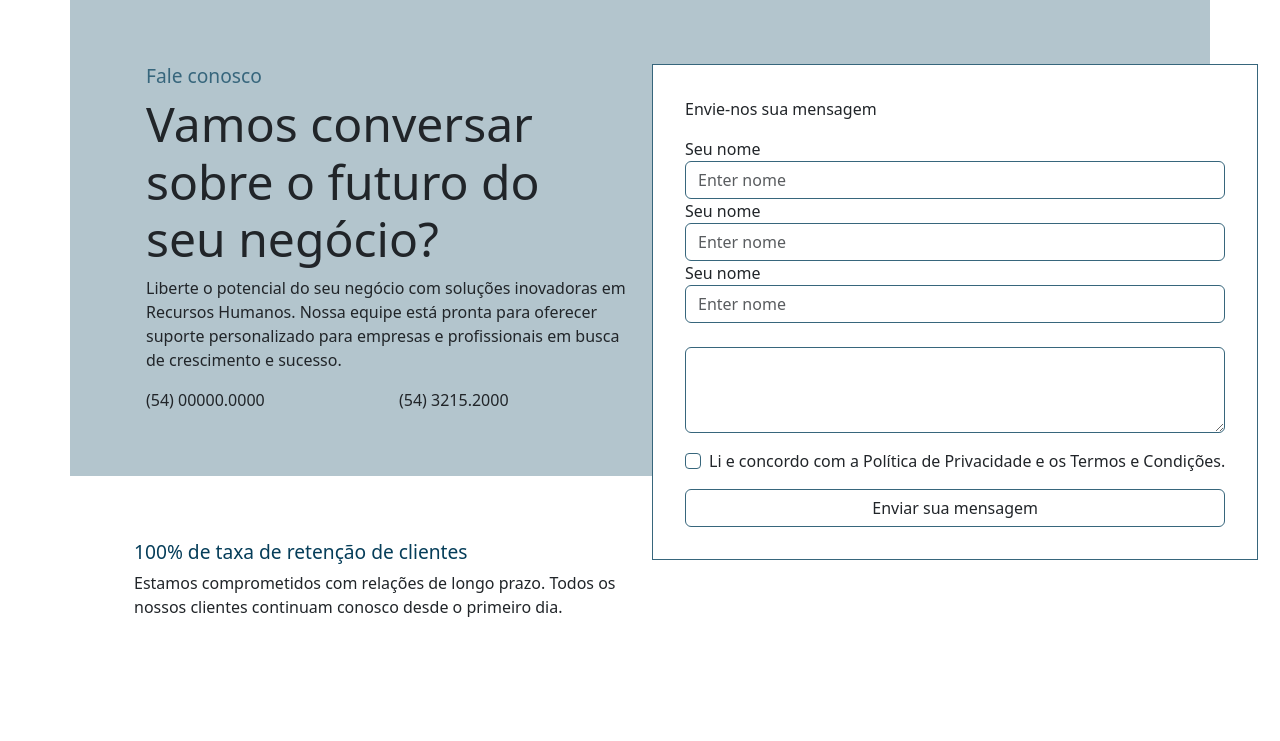
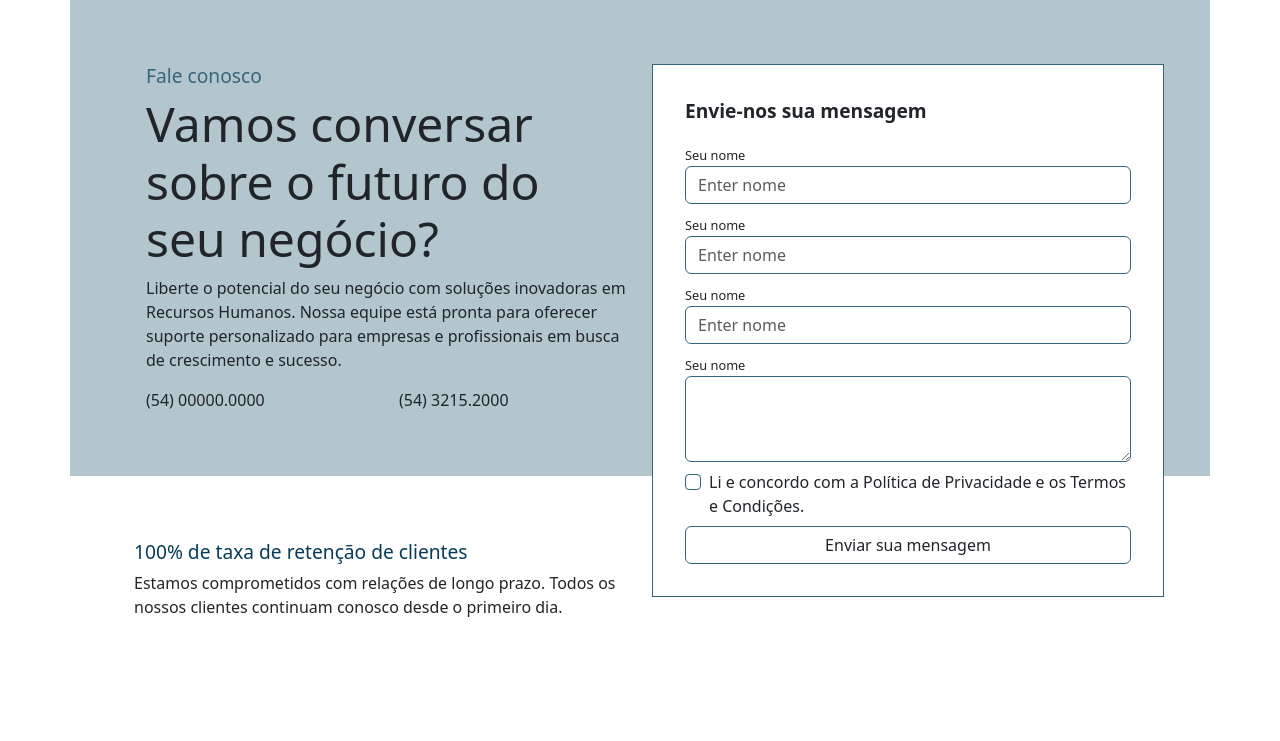
Before and after one commit to zenx5/taura, a plain HTML site: page site-futuro-2/contatos.html in a window 1280 px wide. Shown: the top 741 px of the page. Drawn offline with nearby package versions, Linux system fonts and the light colour scheme.

Commit message:
contatos

```diff
--- a/site-futuro-2/contatos.html
+++ b/site-futuro-2/contatos.html
@@ -23,25 +23,25 @@
             </div>
         </div>
         <div class="col">
-            <form style="border: 1px solid black; padding: 2rem; background-color: white; border-color: #37667c; margin-right: 1rem; position: absolute;">
-                <p>Envie-nos sua mensagem</p>
-                <div class="form-group">
-                    <label for="nome">Seu nome</label>
+            <form style="border: 1px solid black; padding: 2rem; background-color: white; border-color: #37667c; margin-right: 1rem; position: absolute; width: 40%;">
+                <p style="font-weight: bold; font-size: 1.2rem;">Envie-nos sua mensagem</p>
+                <div class="form-group my-2">
+                    <label for="nome" style="font-size: 0.8rem;">Seu nome</label>
                     <input type="text" class="form-control" id="nome" aria-describedby="nomeHelper" placeholder="Enter nome" style="border-color: #37667c;">
                 </div>
-                <div class="form-group">
-                    <label for="nome">Seu nome</label>
+                <div class="form-group my-2">
+                    <label for="nome" style="font-size: 0.8rem;">Seu nome</label>
                     <input type="text" class="form-control" id="nome" aria-describedby  ="nomeHelper" placeholder="Enter nome" style="border-color: #37667c;">
                 </div>
-                <div class="form-group">
-                    <label for="nome">Seu nome</label>
+                <div class="form-group my-2">
+                    <label for="nome" style="font-size: 0.8rem;">Seu nome</label>
                     <input type="text" class="form-control" id="nome" aria-describedby="nomeHelper" placeholder="Enter nome" style="border-color: #37667c;">
                 </div>
-                <div class="form-group">
-                    <label for="exampleFormControlTextarea1"></label>
+                <div class="form-group my-2">
+                    <label for="exampleFormControlTextarea1" style="font-size: 0.8rem;">Seu nome</label>
                     <textarea class="form-control" id="exampleFormControlTextarea1" rows="3" style="border-color: #37667c;"></textarea>
                 </div>
-                <div class="form-check" style="margin-top: 1rem; margin-bottom: 1rem;">
+                <div class="form-check my-2">
                     <input class="form-check-input" type="checkbox" value="" id="defaultCheck1" style="border-color: #37667c;">
                     <label class="form-check-label" for="defaultCheck1">
                         Li e concordo com a Política de Privacidade e os Termos e Condições.
```
